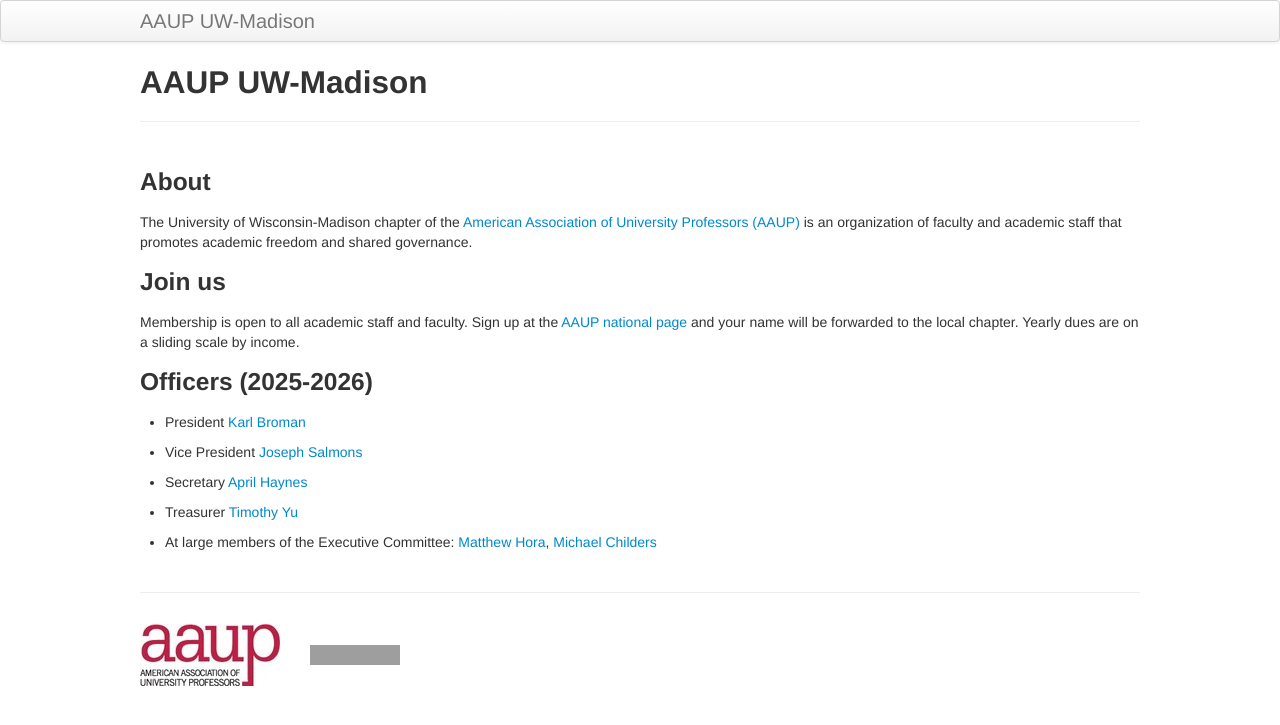
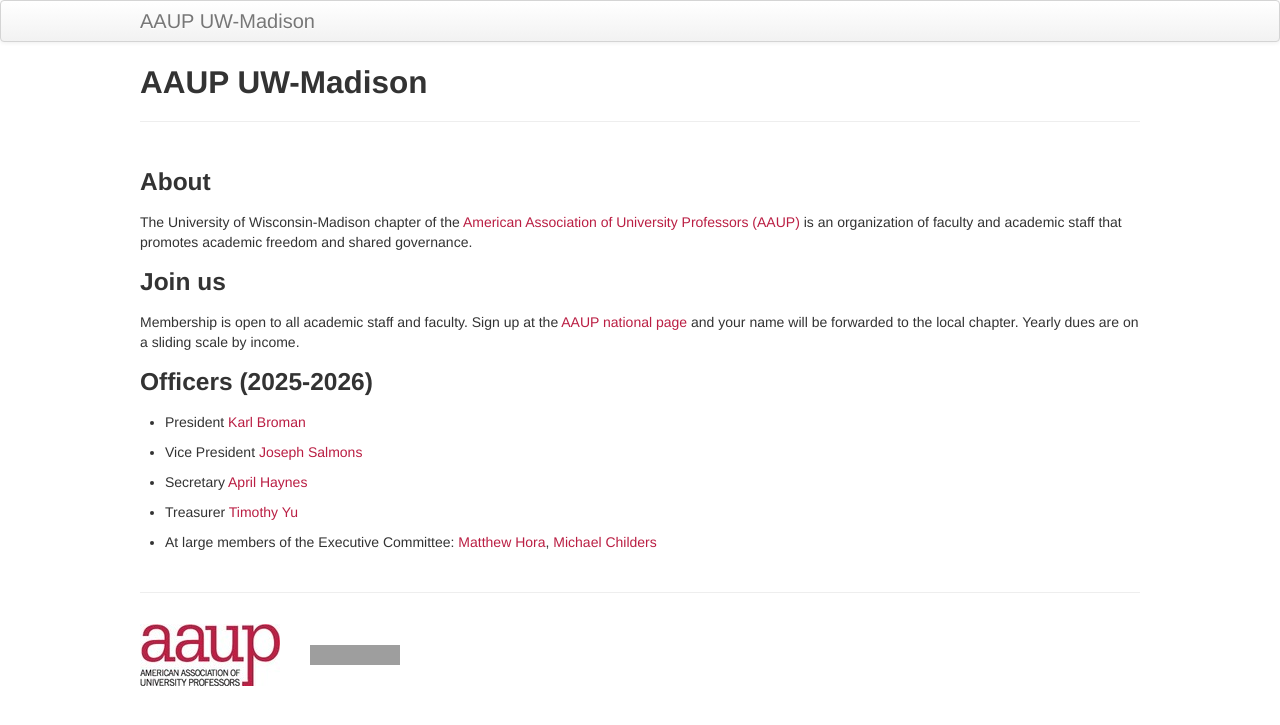
Before and after one commit to aaupmadison/aaupmadison.github.io, a Jekyll site: the page built from index.md, in a window 1280 px wide. Shown: the top 725 px of the page. Built offline with Jekyll 4.4.1, drawn with Linux system fonts in a browser that asks for light colours; grey boxes are pictures that could not be loaded.

Commit message:
Change color of hyperlinks to red

```diff
--- a/assets/themes/twitter/css/aaupmadison.css
+++ b/assets/themes/twitter/css/aaupmadison.css
@@ -1,3 +1,7 @@
+a {
+    color: #ba1e43;
+}
+
 code {
   padding: 0;
   font-size: 90%;
```
